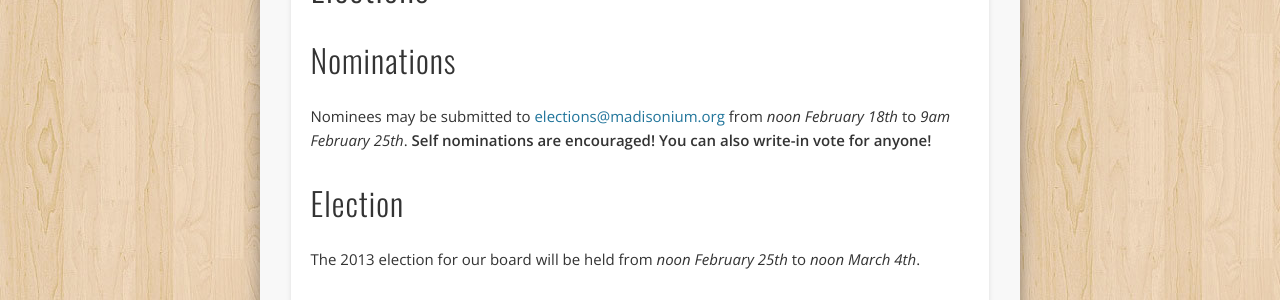
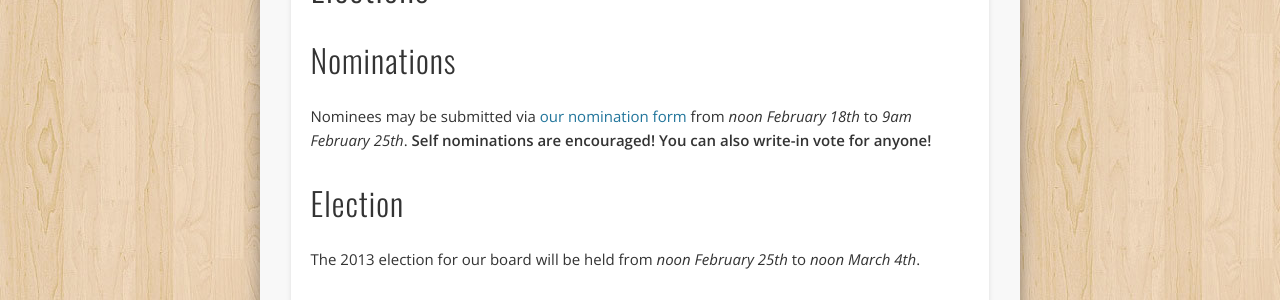
Before and after one commit to madisonium/madisonium.github.com, a Jekyll site: the page built from elections.html, in a window 1280 px wide. Shown: the part 379-679 px from the top of the page. Built offline with Jekyll 4.4.1, drawn with Linux system fonts in a browser that asks for light colours; nearby versions of some CDN libraries; Markdown is read by kramdown in place of the engine named in the settings.

Commit message:
Update /elections with nomination form

```diff
--- a/elections.html
+++ b/elections.html
@@ -5,7 +5,7 @@ title: Elections
 <h1>Elections</h1>
 
 <h2>Nominations</h2>
-<p>Nominees may be submitted to <a href="mailto:elections@madisonium.org">elections@madisonium.org</a> from <em>noon February 18th</em> to <em>9am February 25th</em>. <strong>Self nominations are encouraged! You can also write-in vote for anyone!</strong></p>
+<p>Nominees may be submitted via <a href="https://docs.google.com/forms/d/1kk9S8wW2TNbDdPrFRp8x_xfFcCM00eF8IoAJy77wKvY/viewform">our nomination form</a> from <em>noon February 18th</em> to <em>9am February 25th</em>. <strong>Self nominations are encouraged! You can also write-in vote for anyone!</strong></p>
 
 <!--
 <h3>Announced Candidates</h3>
```
Also changed, not shown: 1 other file.
